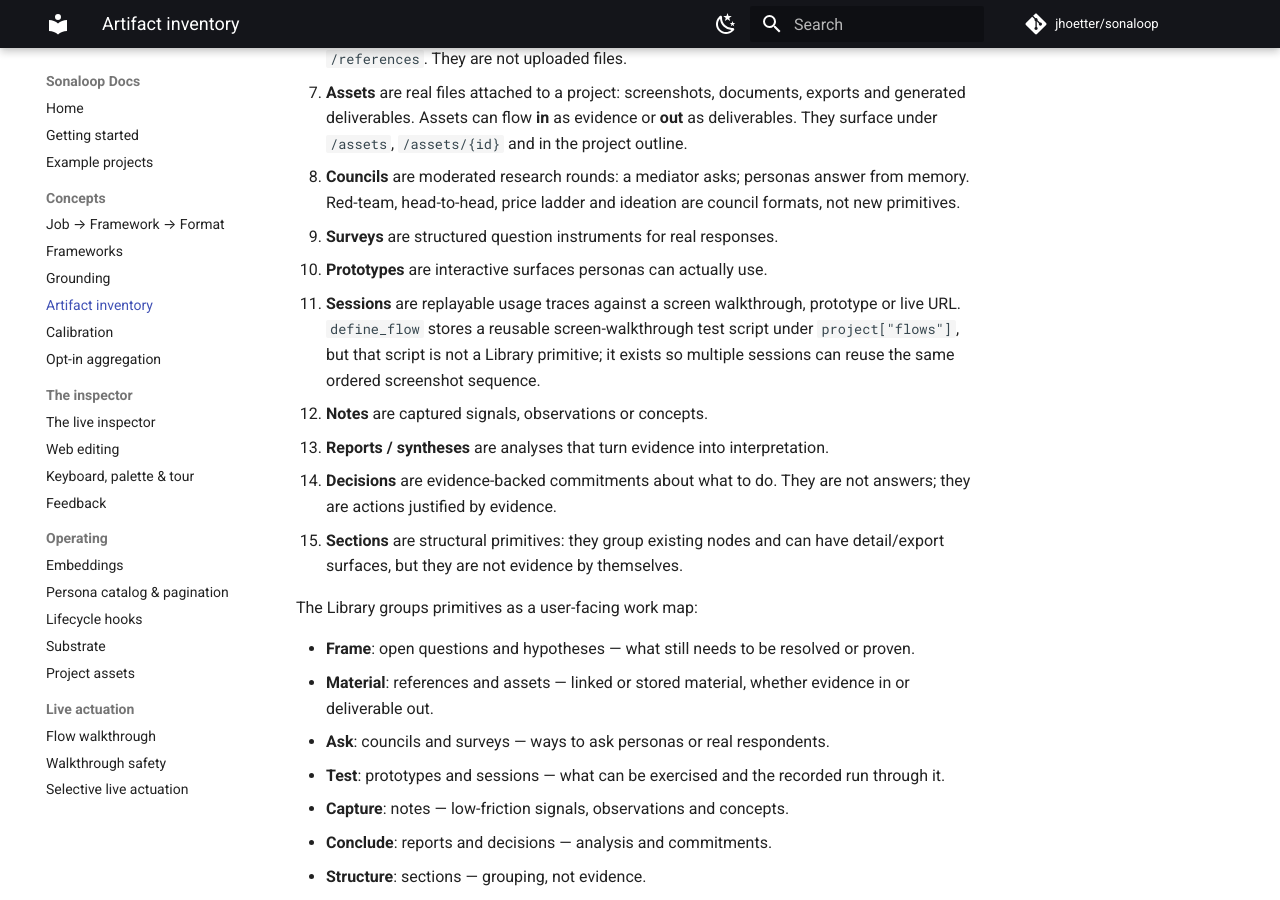
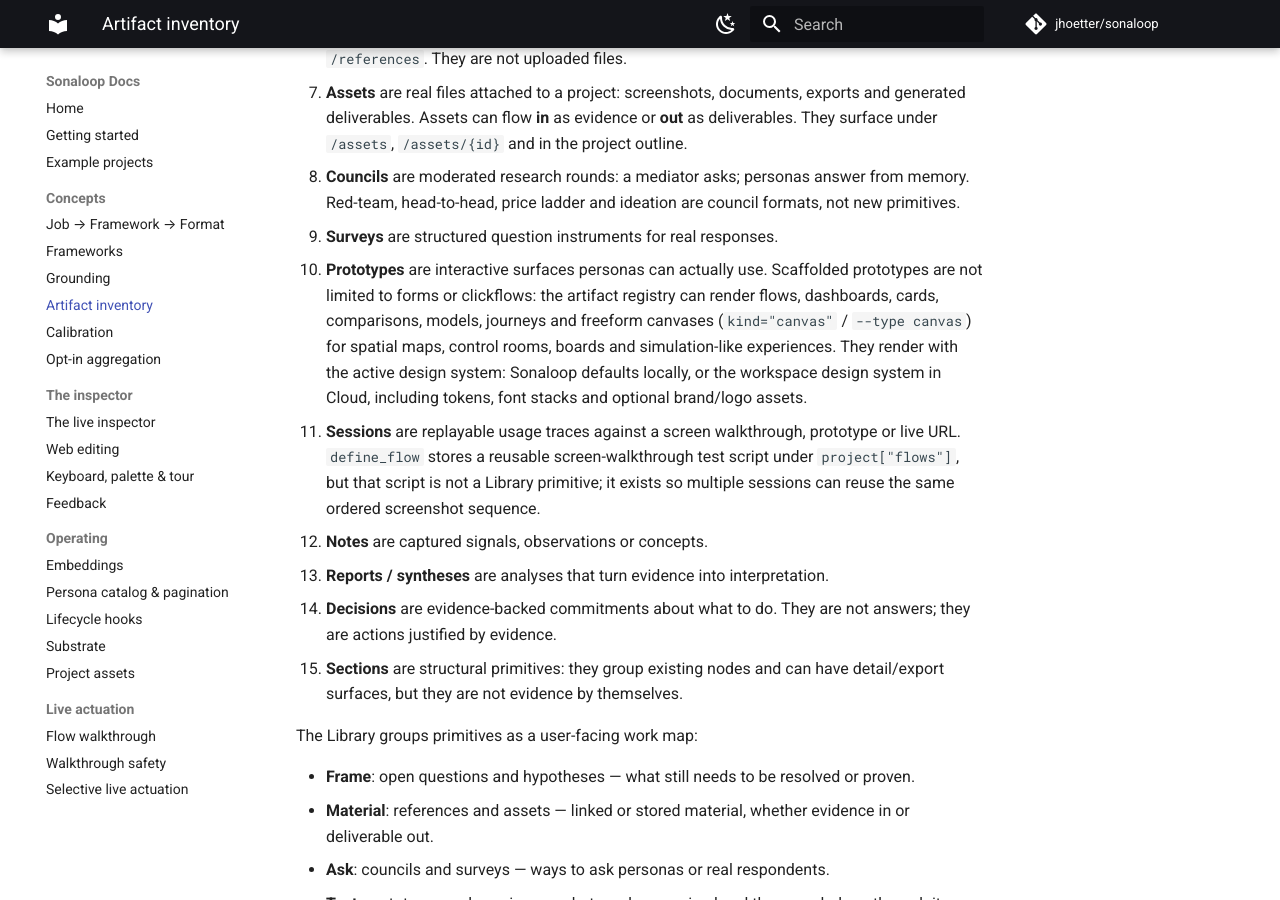
Before and after one commit to jhoetter/sonaloop-docs, an MkDocs documentation site: the page built from docs/artifact-inventory.md, in a window 1280 px wide and 900 px high, scrolled down 615 px. Built offline with MkDocs 1.6.1 and Material for MkDocs 9.7.7, drawn with Linux system fonts in a browser that asks for light colours; comment, search, counter and statistics services are not loaded.

Commit message:
Document prototype design-system support

```diff
--- a/docs/artifact-inventory.md
+++ b/docs/artifact-inventory.md
@@ -31,7 +31,13 @@ Use three layers:
   from memory. Red-team, head-to-head, price ladder and ideation are council
   formats, not new primitives.
 - **Surveys** are structured question instruments for real responses.
-- **Prototypes** are interactive surfaces personas can actually use.
+- **Prototypes** are interactive surfaces personas can actually use. Scaffolded
+  prototypes are not limited to forms or clickflows: the artifact registry can
+  render flows, dashboards, cards, comparisons, models, journeys and freeform
+  canvases (`kind="canvas"` / `--type canvas`) for spatial maps, control rooms,
+  boards and simulation-like experiences. They render with the active design
+  system: Sonaloop defaults locally, or the workspace design system in Cloud,
+  including tokens, font stacks and optional brand/logo assets.
 - **Sessions** are replayable usage traces against a screen walkthrough,
   prototype or live URL. `define_flow` stores a reusable screen-walkthrough test
   script under `project["flows"]`, but that script is not a Library primitive;
```
